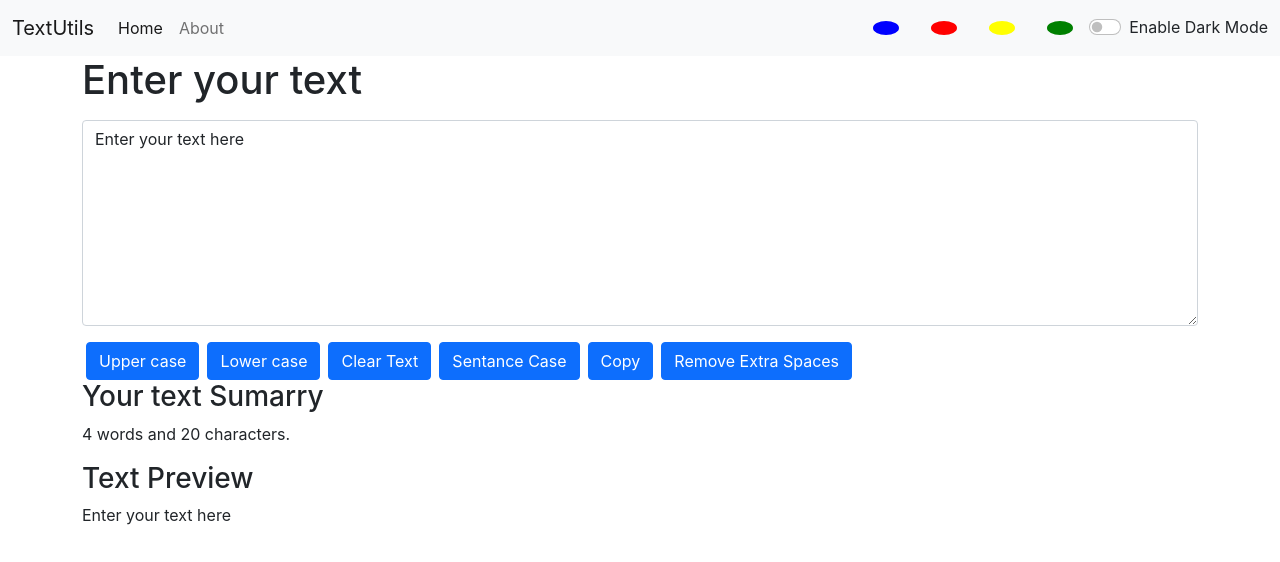
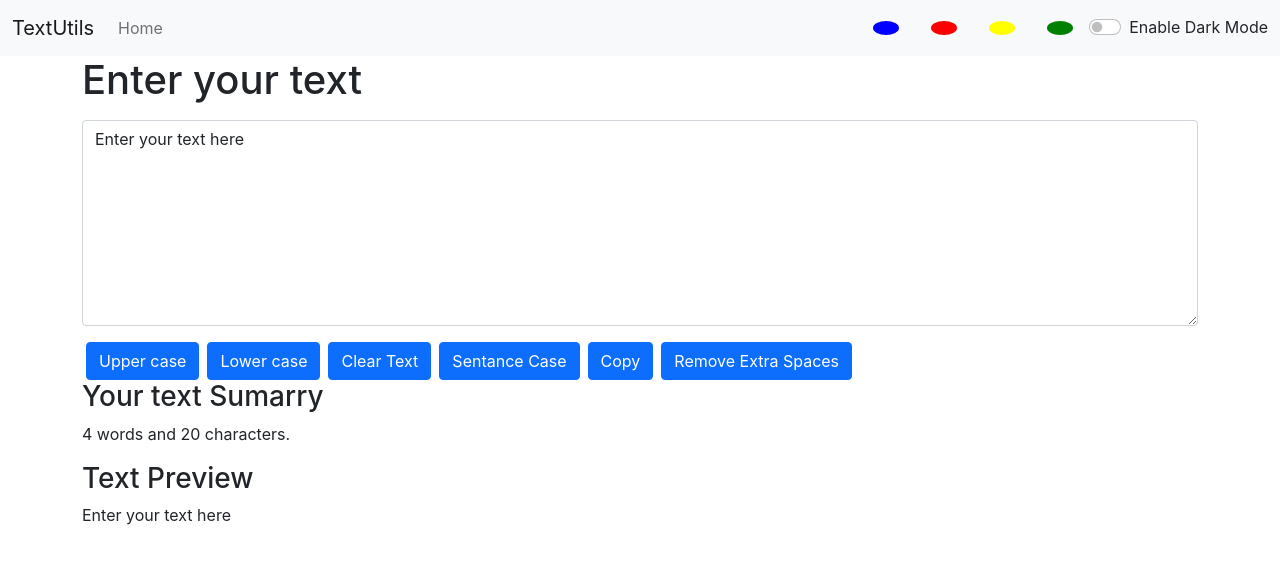
Before and after one commit to SahilPatki30082002/TextUtils, a React (Create React App) app: page / in a window 1280 px wide. Shown: the top 562 px of the page. Built offline with nearby package versions, Linux system fonts and the light colour scheme.

Commit message:
removing react-router-dom and About for deployment
Git hub can handle the router.

```diff
--- a/src/App.js
+++ b/src/App.js
@@ -1,14 +1,14 @@
 import './App.css';
-import About from './components/About';
+// import About from './components/About';
 import Navbar from './components/Navbar';
 import TextForm from './components/TextForm';
 import React, { useState } from 'react'
 import Alert from './components/Alert';
-import {
-  BrowserRouter as Router,
-  Switch,
-  Route,
-} from "react-router-dom";
+// import {
+//   BrowserRouter as Router,
+//   Switch,
+//   Route,
+// } from "react-router-dom";
 
 
 function App() {
@@ -55,19 +55,19 @@
 
   return (
     <>
-      < Router >
+      {/* < Router > */}
         <Navbar title="TextUtils" mode={mode} toggle={toggleMode} toggleSwitchText={modeText} changeColorBg={changeColorBg} />
         <Alert alert={alert} />
         {/* <About/> */}
-        <Switch>
-          <Route exact path="/about">
-            <About />
-          </Route>
-          <Route exact path="/">
+        {/* <Switch>/ */}
+          {/* <Route exact path="/about"> */}
+            {/* <About /> */}
+          {/* </Route> */}
+          {/* <Route exact path="/"> */}
             <TextForm showAlert={showAlert} title="Enter your text" mode={mode} />
-          </Route>
-        </Switch>
-        </Router>
+          {/* </Route> */}
+        {/* // </Switch> */}
+        {/* // </Router> */}
     </>
   );
 }
--- a/src/components/Navbar.js
+++ b/src/components/Navbar.js
@@ -1,23 +1,23 @@
 import React from 'react'
 import PropTypes from 'prop-types'
-import { Link } from 'react-router-dom'
+// import { Link } from 'react-router-dom'
 
 export default function Navbar(props) {
     return (
         <nav className={`navbar navbar-expand-lg navbar-${props.mode} bg-${props.mode}`}>
             <div className="container-fluid">
-                <Link className="navbar-brand" to="/">{props.title}</Link>
+                <a className="navbar-brand" href="#">{props.title}</a>
                 <button className="navbar-toggler" type="button" data-bs-toggle="collapse" data-bs-target="#navbarSupportedContent" aria-controls="navbarSupportedContent" aria-expanded="false" aria-label="Toggle navigation">
                     <span className="navbar-toggler-icon"></span>
                 </button>
                 <div className="collapse navbar-collapse" id="navbarSupportedContent">
                     <ul className="navbar-nav me-auto mb-2 mb-lg-0">
                         <li className="nav-item">
-                            <Link className="nav-link active" aria-current="page" to="/">Home</Link>
+                            <a className="nav-link" aria-current="page" href="#">Home</a>
                         </li>
-                        <li className="nav-item">
-                            <Link className="nav-link" to="/about">About</Link>
-                        </li>
+                        {/* <li className="nav-item">
+                            <a className="nav-link" href="/about">About</a>
+                        </li> */}
                     </ul>
 
                     <button type="button" class="btn rounded-circle mx-3 btn-color-blue"></button>
```
